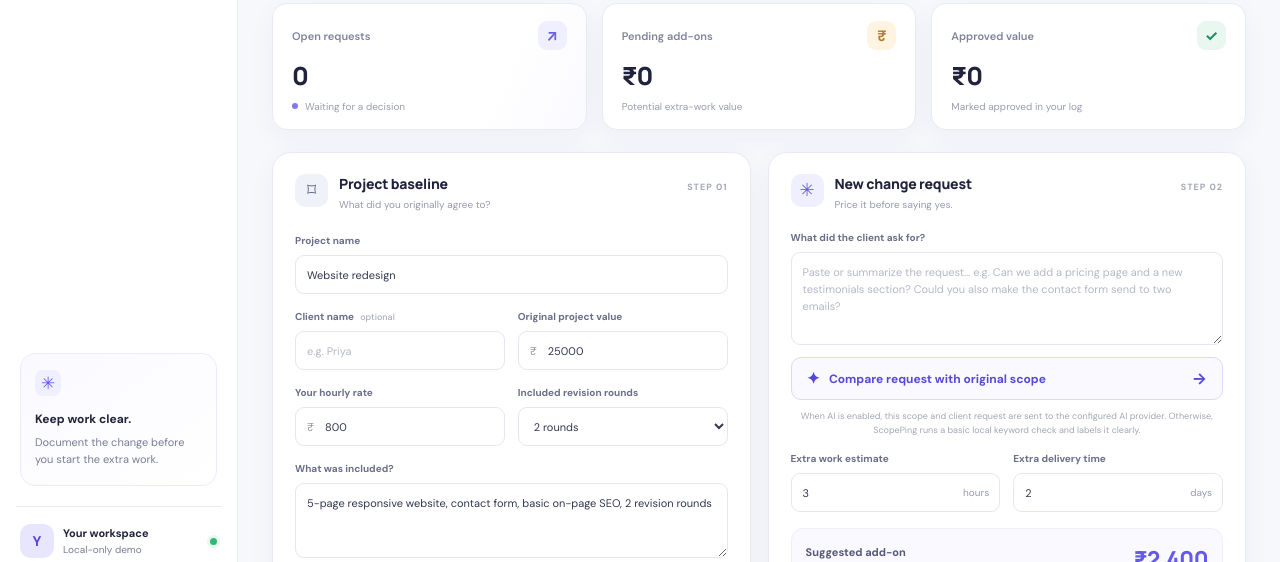
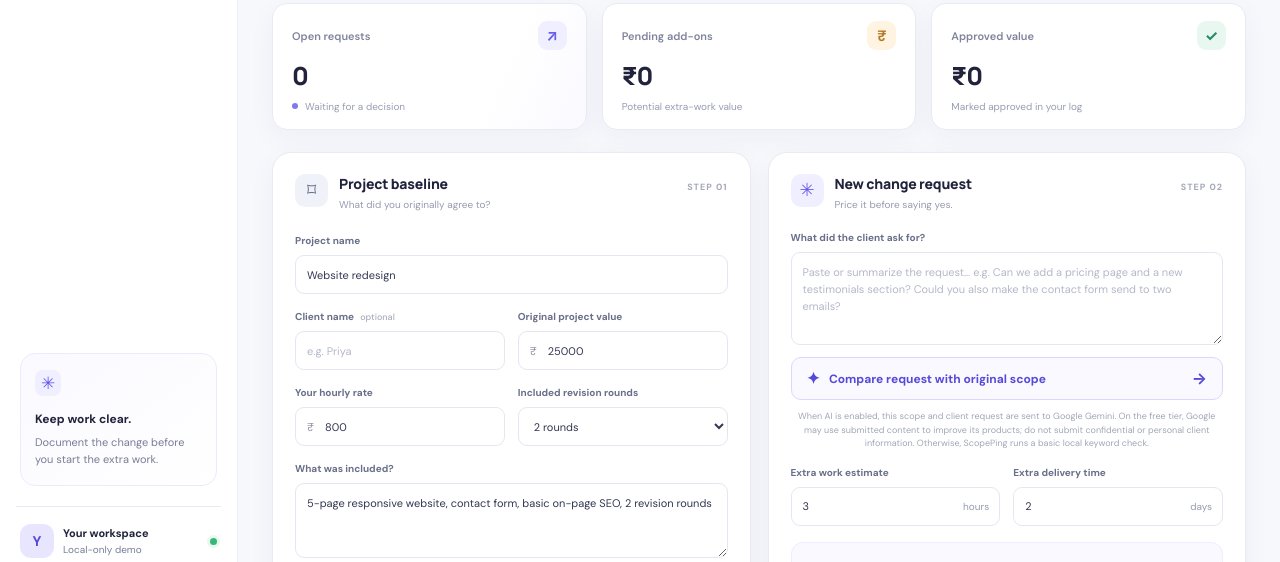
Before and after one commit to gagandeep1905/ScopePing, a website: page index.html in a window 1280 px wide. Shown: the part 224-786 px from the top of the page. Drawn offline with Linux system fonts and the light colour scheme.

Commit message:
Disclose Gemini free-tier privacy in comparison UI

```diff
--- a/index.html
+++ b/index.html
@@ -95,7 +95,7 @@
             <label class="field field-wide"><span>What did the client ask for?</span><textarea id="request-description" rows="4" placeholder="Paste or summarize the request… e.g. Can we add a pricing page and a new testimonials section? Could you also make the contact form send to two emails?"></textarea></label>
             <div class="analysis-actions">
               <button class="button button-secondary button-full analyze-button" id="analyze-btn" type="button"><span>✦</span> Compare request with original scope <span class="button-arrow">→</span></button>
-              <p class="microcopy">When AI is enabled, this scope and client request are sent to the configured AI provider. Otherwise, ScopePing runs a basic local keyword check and labels it clearly.</p>
+              <p class="microcopy">When AI is enabled, this scope and client request are sent to Google Gemini. On the free tier, Google may use submitted content to improve its products; do not submit confidential or personal client information. Otherwise, ScopePing runs a basic local keyword check.</p>
             </div>
             <section class="analysis-result" id="analysis-result" aria-live="polite" hidden>
               <div class="analysis-top"><div><span class="analysis-kicker">SCOPE COMPARISON</span><h3 id="analysis-verdict">Review needed</h3></div><span class="analysis-mode" id="analysis-mode">LOCAL CHECK</span></div>
```
